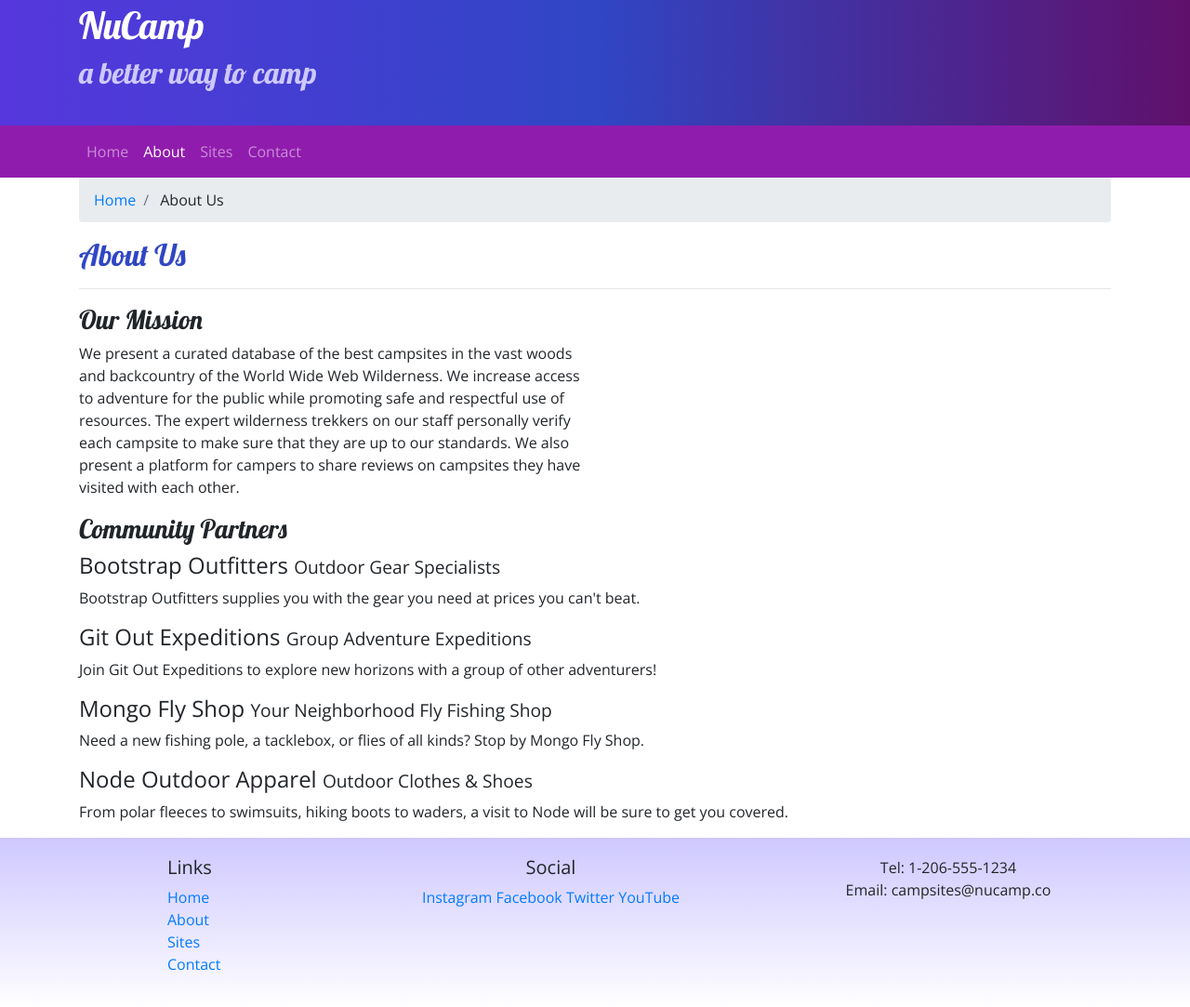
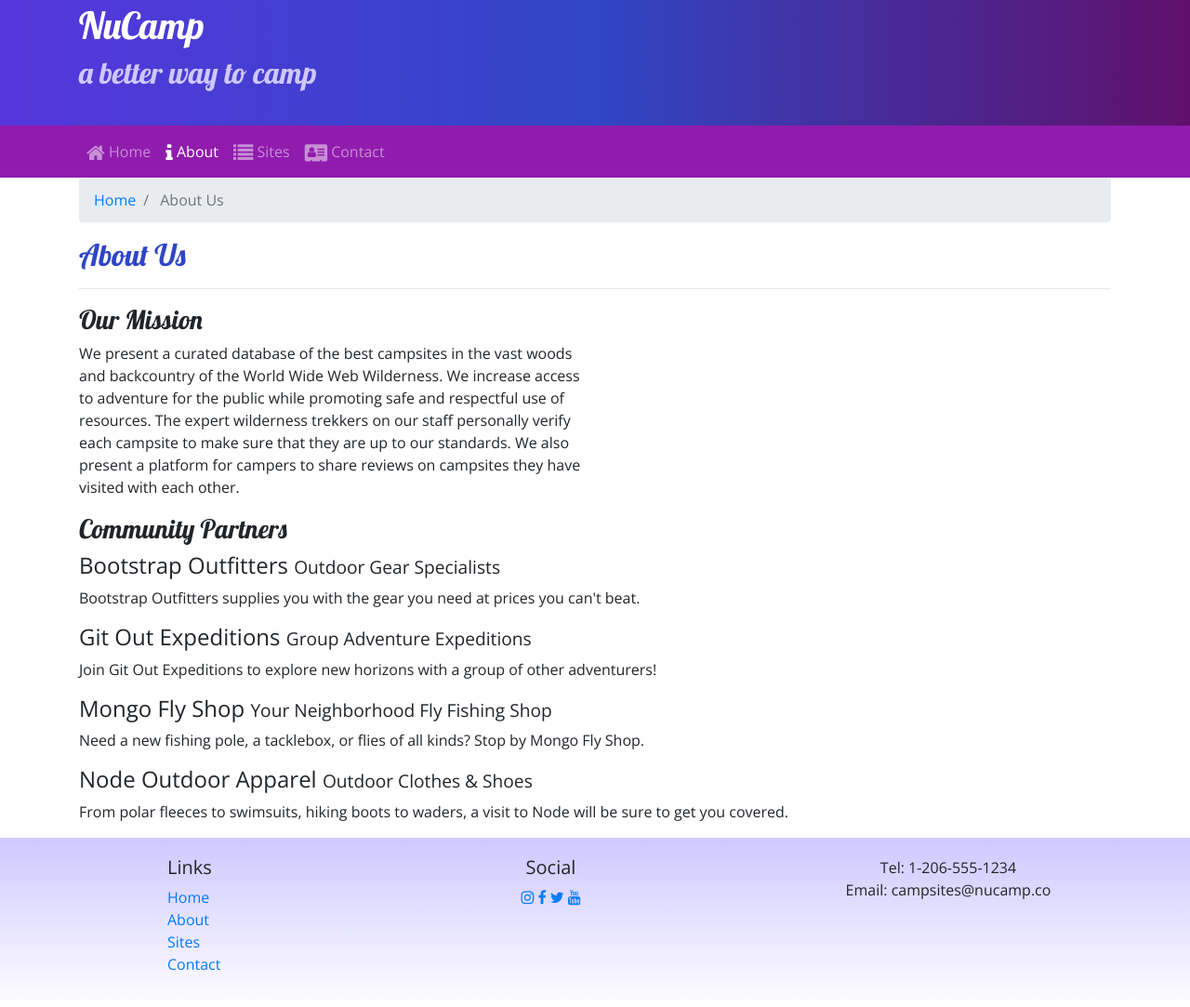
Before and after one commit to CharlesPCodes/NuCamp-Bootcamp, a website: page aboutus.html in a window 1280 px wide. Shown: the part 27-1110 px from the top of the page at 93% size. Drawn offline with nearby package versions, Linux system fonts and the light colour scheme.

Commit message:
Icon Fonts

```diff
--- a/aboutus.html
+++ b/aboutus.html
@@ -34,10 +34,10 @@
             <div class="container">
                 <div class="collapse navbar-collapse" id="nucampNavbar">
                 <ul class="navbar-nav">
-                    <li class="nav-item"><a class="nav-link" href="index.html">Home</a></li>
-                    <li class="nav-item active "><a class="nav-link" href="#">About</a></li>
-                    <li class="nav-item"><a class="nav-link" href="#">Sites</a></li>
-                    <li class="nav-item"><a class="nav-link" href="#">Contact</a></li>
+                    <li class="nav-item"><a class="nav-link" href="index.html"><i class="fa fa-home fa-lg"></i> Home</a></li>
+                <li class="nav-item active"><a class="nav-link" href="#"><i class="fa fa-info fa-lg"></i> About</a></li>
+                <li class="nav-item"><a class="nav-link" href="#"><i class="fa fa-list fa-lg"></i> Sites</a></li>
+                <li class="nav-item"><a class="nav-link" href="#"><i class="fa fa-address-card fa-lg"></i> Contact</a></li>
                 </ul>
                 </div>
             </div>
@@ -52,7 +52,7 @@
             <div class="col">
                 <ol class="breadcrumb">
                     <li class="breadcrumb-item"> <a href="index.html">Home</a></li>
-                    <li class="breadcrumb-item actiive"> About Us</li>
+                    <li class="breadcrumb-item active"> About Us</li>
                 </ol>
                <h2>About Us</h2>
                <hr />
@@ -95,10 +95,10 @@
                 </div>
                 <div class="col-6 col-sm-5 text-center">
                     <h5>Social</h5>
-                    <a href="http://instagram.com/">Instagram</a>
-                    <a href="http://facebook.com/">Facebook</a>
-                    <a href="http://twitter.com/">Twitter</a>
-                    <a href="http://youtube.com/">YouTube</a>
+                    <a href="http://instagram.com/"><i class="fa fa-instagram"></i></a>
+                    <a href="http://facebook.com/"><i class="fa fa-facebook"></i></a>
+                    <a href="http://twitter.com/"><i class="fa fa-twitter"></i></a>
+                    <a href="http://youtube.com/"><i class="fa fa-youtube"></i></a>
                 </div>
                 <div class="col-sm-4 text-center">
                     Tel: 1-206-555-1234<br />
```
Also changed, not shown: index.html (+9 -8 lines).
